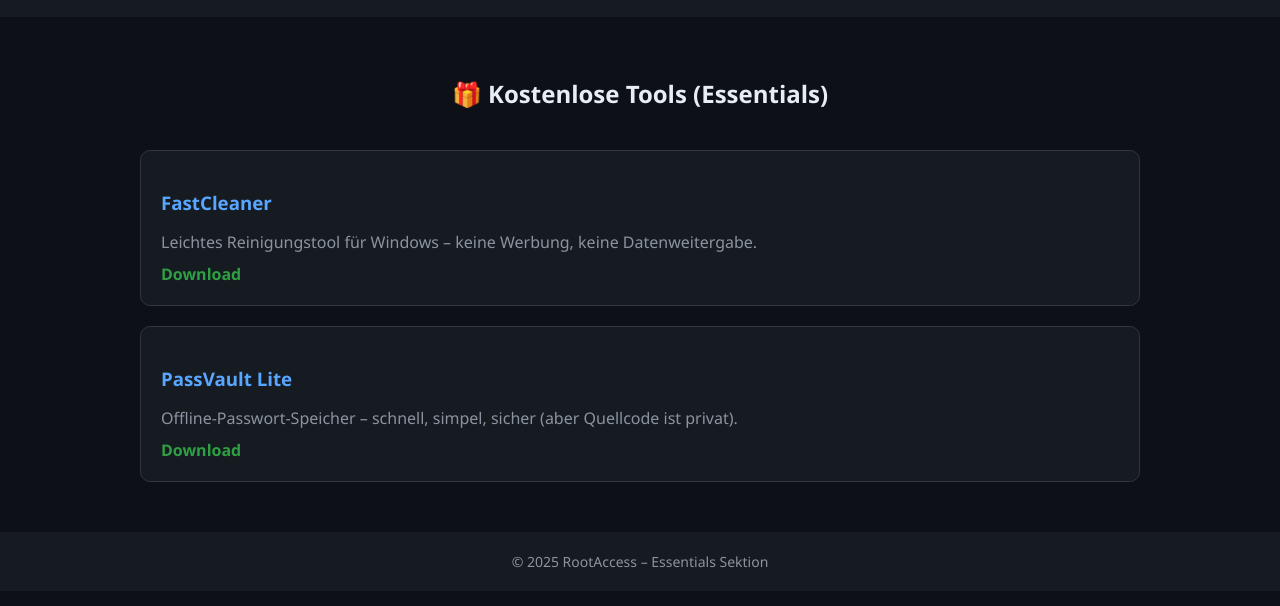
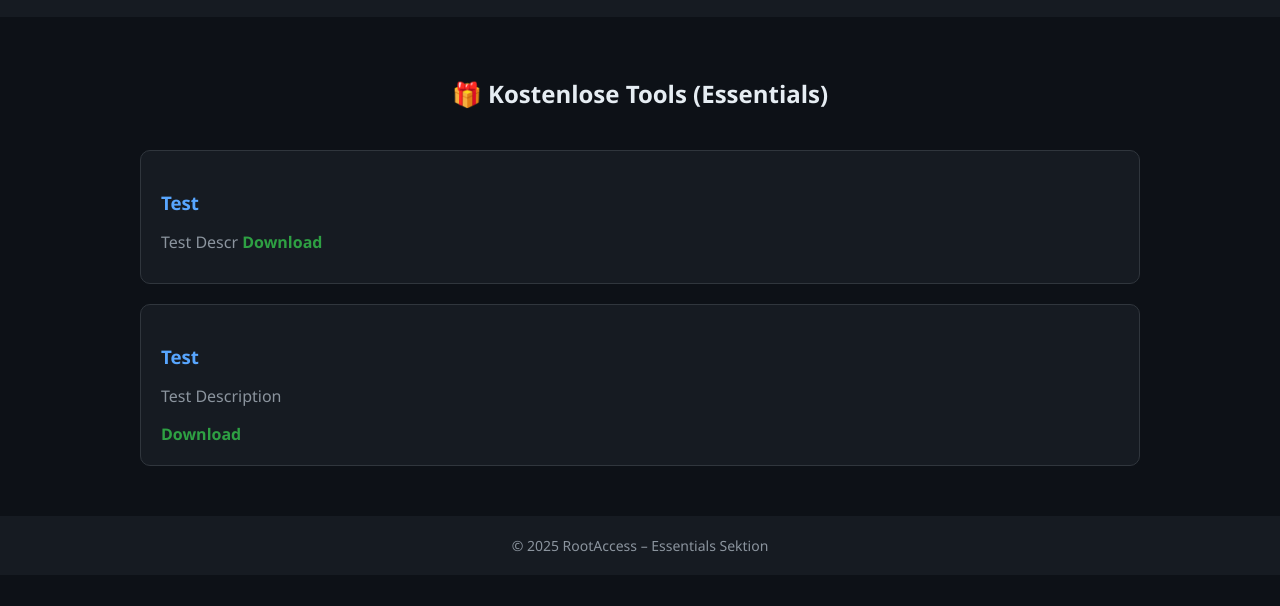
Before and after one commit to Cryanubinator/Website, a plain HTML site: page essentials.html in a window 1280 px wide. Shown: the part 110-716 px from the top of the page. Drawn offline with Linux system fonts and the light colour scheme.

Commit message:
essentials.html

```diff
--- a/essentials.html
+++ b/essentials.html
@@ -34,14 +34,14 @@
   <h2>🎁 Kostenlose Tools (Essentials)</h2>
   <div class="container">
     <div class="app">
-      <h3>FastCleaner</h3>
-      <p>Leichtes Reinigungstool für Windows – keine Werbung, keine Datenweitergabe.</p>
-      <a href="#">Download</a>
+      <h3>Test</h3>
+      <p>Test Descr<ption</p>
+      <a href="https://github.com/Cryanubinator">Download</a>
     </div>
     <div class="app">
-      <h3>PassVault Lite</h3>
-      <p>Offline-Passwort-Speicher – schnell, simpel, sicher (aber Quellcode ist privat).</p>
-      <a href="#">Download</a>
+      <h3>Test</h3>
+      <p>Test Description</p></p>
+      <a href="https://github.com/Cryanubinator">Download</a>
     </div>
   </div>
 
```
